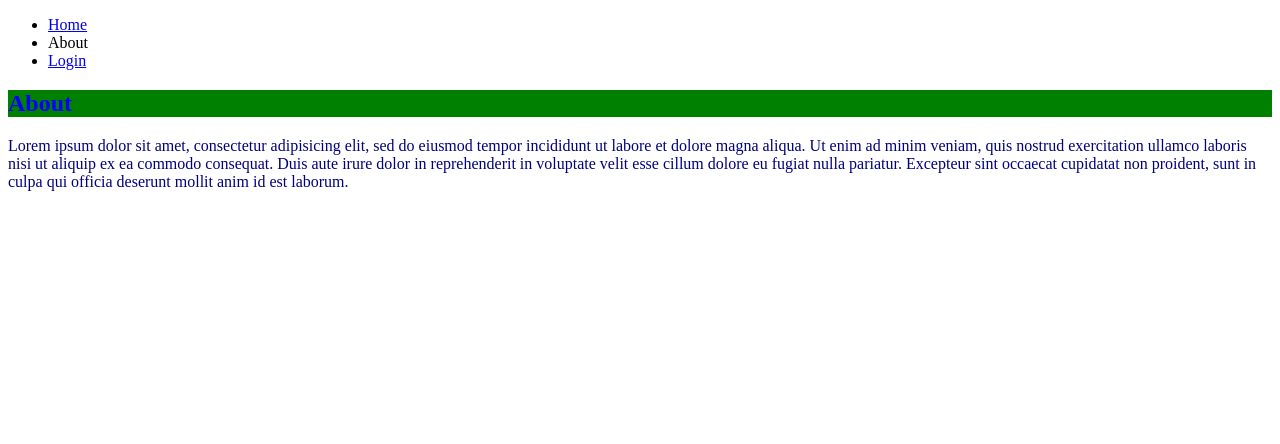
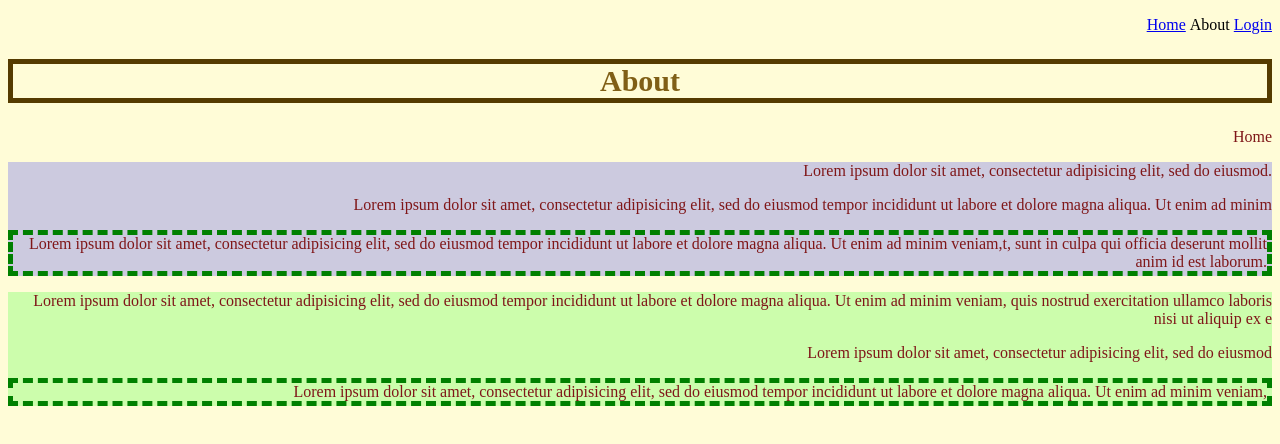
Before and after one commit to plhsu19/Full-Stack-Web-Development, a plain HTML site: page CSS/exercise/about.html in a window 1280 px wide. Drawn offline with Linux system fonts and the light colour scheme.

Commit message:
update CSS selectors

```diff
--- a/CSS/exercise/about.html
+++ b/CSS/exercise/about.html
@@ -17,12 +17,25 @@
   </header>
   <section>
     <h2>About</h2>
-    <p>Lorem ipsum dolor sit amet, consectetur adipisicing elit, sed do eiusmod
-    tempor incididunt ut labore et dolore magna aliqua. Ut enim ad minim veniam,
-    quis nostrud exercitation ullamco laboris nisi ut aliquip ex ea commodo
-    consequat. Duis aute irure dolor in reprehenderit in voluptate velit esse
-    cillum dolore eu fugiat nulla pariatur. Excepteur sint occaecat cupidatat non
-    proident, sunt in culpa qui officia deserunt mollit anim id est laborum.</p>
+    <p>Home</p>
+    <div id="div1">
+      <p class="webtext">Lorem ipsum dolor sit amet, consectetur adipisicing elit, sed do eiusmod.</p>
+      <p class="webtext">Lorem ipsum dolor sit amet, consectetur adipisicing elit, sed do eiusmod
+        tempor incididunt ut labore et dolore magna aliqua. Ut enim ad minim
+      </p>
+      <p class="webtext">Lorem ipsum dolor sit amet, consectetur adipisicing elit, sed do eiusmod
+      tempor incididunt ut labore et dolore magna aliqua. Ut enim ad minim veniam,t, sunt in culpa qui officia deserunt mollit anim id est laborum.</p>
+    </div>
+    <div id="div2">
+      <p class="webtext">Lorem ipsum dolor sit amet, consectetur adipisicing elit, sed do eiusmod
+        tempor incididunt ut labore et dolore magna aliqua. Ut enim ad minim veniam,
+        quis nostrud exercitation ullamco laboris nisi ut aliquip ex e
+      </p>
+      <p class="webtext">Lorem ipsum dolor sit amet, consectetur adipisicing elit, sed do eiusmod
+      </p>
+      <p class="webtext">Lorem ipsum dolor sit amet, consectetur adipisicing elit, sed do eiusmod
+      tempor incididunt ut labore et dolore magna aliqua. Ut enim ad minim veniam,</p>
+    </div>
   </section>
 </body>
 </html>
--- a/CSS/exercise/style.css
+++ b/CSS/exercise/style.css
@@ -1,5 +1,5 @@
 h2 {
-	color: purple;
+	color: red;
 	background-color:yellow;
 }
 
--- a/CSS/exercise/style2.css
+++ b/CSS/exercise/style2.css
@@ -1,8 +1,46 @@
+body {
+	background-image: url(lemon.png);
+	background-size: cover;
+}
+
+* {
+	text-align: right;
+}
+
 h2 {
-	color:blue;
-	background-color:green;
+	text-align: center;
+	font-size: 30px;
+	color:#805F16;
+	border: 5px solid #553B00;
+	cursor: pointer;
+}
+
+li {
+	list-style: none;
+	display: inline-block;
+
 }
 
 p {
-	color: navy;
+	color: #7F1618 !important;
 }
+
+p{
+	color: pink;
+}
+
+.webtext:last-child {
+	border: 5px dashed green;
+}
+
+.active {
+	color: red
+}
+
+#div1 {
+	background-color: rgba(0, 0, 255, 0.2);
+}
+
+#div2 {
+	background-color: rgba(0, 255, 0, 0.2)
+}
```
Also changed, not shown: CSS/exercise/lemon.png (added), CSS/exercise/tree.jpg (added).
